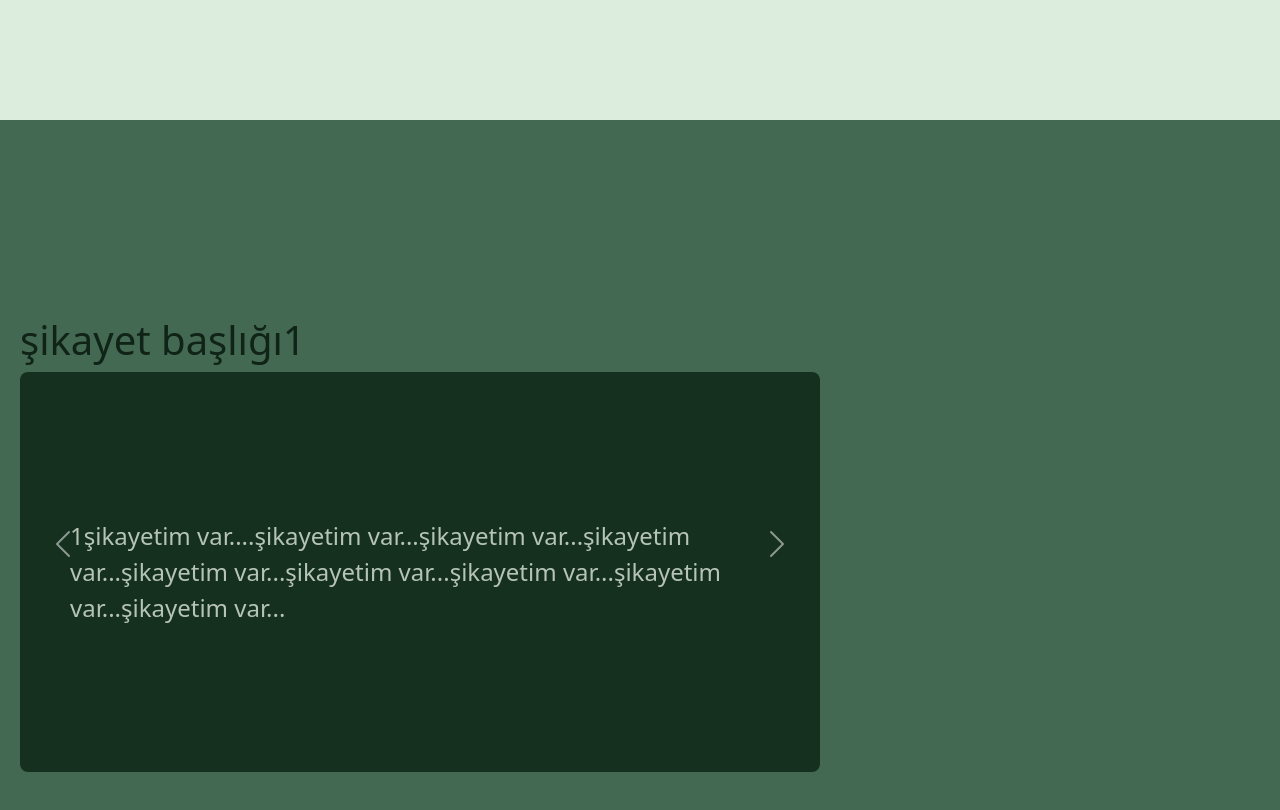
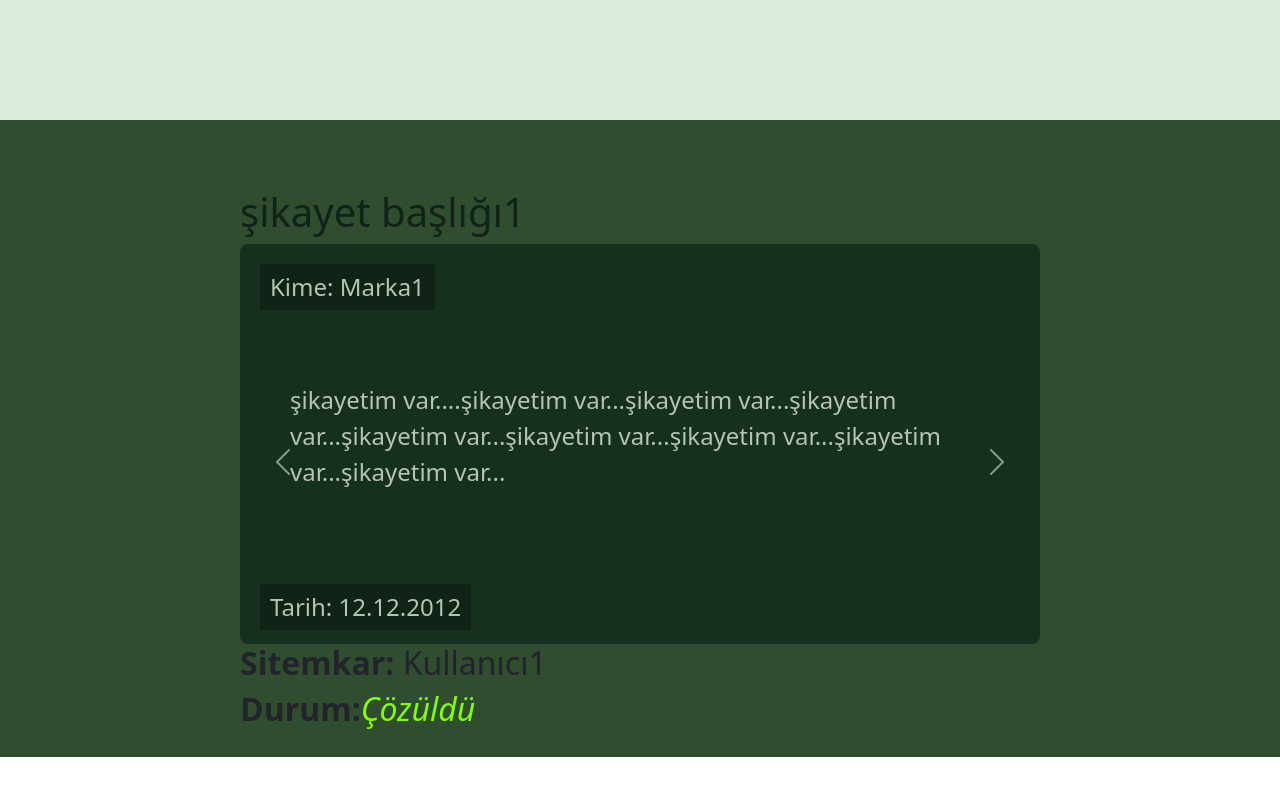
Before and after one commit to mutuceng/Sizlananlar-Web-Site, a plain HTML site: page Ana-Sayfa/Sizlaniyor.html in a window 1280 px wide. Shown: the part 740-1550 px from the top of the page. After the commit the page ends 1497 px from the top, so only its background shows below. Drawn offline with nearby package versions, Linux system fonts and the light colour scheme; files whose address does not match are found by name.

Commit message:
Güncellendi

```diff
--- a/Ana-Sayfa/Sizlaniyor.css
+++ b/Ana-Sayfa/Sizlaniyor.css
@@ -112,4 +112,52 @@ section{
 
 .Sizlanmalar {
     background-color: var(--green2);
-}
+    height: 100%;
+    margin: 0;
+    display: flex;
+    justify-content: center;
+    align-items: center;
+    background-color: #304D30;
+  }
+
+  .sitem_kutu {
+    background-color: #163020;
+    color: #B6C4B6;
+    width: 800px;
+    height: 400px;
+    display: flex;
+    flex-direction: column;
+    align-items: center;
+    justify-content: center;
+    font-size: 24px;
+    border-radius: 8px;
+    padding: 50px;
+    position: relative;
+  }
+
+  .carousel-inner {
+    display: flex;
+    align-items: center;
+    height: 100%;
+  }
+
+  .carousel-item {
+    padding: 20px;
+  }
+
+  .kime {
+    position: absolute;
+    top: 20px;
+    left: 20px;
+    margin: 0;
+    background-color: #102317;
+    padding: 5px 10px;
+  }
+  .tarih{
+  position: absolute;
+    top: 85%;
+    left: 20px;
+    margin: 0;
+    background-color: #102317;
+    padding: 5px 10px;
+  }
--- a/Ana-Sayfa/Sizlaniyor.html
+++ b/Ana-Sayfa/Sizlaniyor.html
@@ -39,19 +39,38 @@
     </section>
 
     <section class="Sizlanmalar">
+
   <div id="carouselExample" class="carousel slide mt-5" data-bs-ride="carousel" data-bs-interval="3000">
     <div class="carousel-inner">
       <div class="carousel-item active">
         <h1 class="sistem_kutu" style="color: #102317;">şikayet başlığı1</h1>
-                <div class="sitem_kutu">1şikayetim var....şikayetim var...şikayetim var...şikayetim var...şikayetim var...şikayetim var...şikayetim var...şikayetim var...şikayetim var...</div>
+        <div class="sitem_kutu">
+          <div class="kime">Kime: Marka1</div>
+          <p>şikayetim var....şikayetim var...şikayetim var...şikayetim var...şikayetim var...şikayetim var...şikayetim var...şikayetim var...şikayetim var...</p>
+            <div class="tarih">Tarih: 12.12.2012</div>
+        </div>
+        <h2 class="sistem_kutu"><b>Sitemkar:</b> Kullanıcı1</h2>
+        <h2 class="sistem_kutu"><b>Durum:</b><i style="color: chartreuse;">Çözüldü</i></h2>
       </div>
       <div class="carousel-item">
         <h1 class="sistem_kutu" style="color: #102317;">şikayet başlığı2</h1>
-                <div class="sitem_kutu">2şikayetim var....şikayetim var...şikayetim var...şikayetim var...şikayetim var...şikayetim var...şikayetim var...şikayetim var...şikayetim var...</div>
+        <div class="sitem_kutu">
+            <div class="kime">Kime: Marka1</div>
+            <p>şikayetim var....şikayetim var...şikayetim var...şikayetim var...şikayetim var...şikayetim var...şikayetim var...şikayetim var...şikayetim var...</p>
+            <div class="tarih">Tarih: 12.12.2012</div>
+        </div>
+          <h2 class="sistem_kutu"><b>Sitemkar:</b> Kullanıcı3</h2>
+        <h2 class="sistem_kutu"><b>Durum:</b><i style="color:crimson;">Cevap Bekliyor</i></h2>
     </div>
       <div class="carousel-item">
         <h1 class="sistem_kutu" style="color: #102317;">şikayet başlığı3</h1>
-                <div class="sitem_kutu">3şikayetim var....şikayetim var...şikayetim var...şikayetim var...şikayetim var...şikayetim var...şikayetim var...şikayetim var...şikayetim var...</div>
+        <div class="sitem_kutu">
+            <div class="kime">Kime: Marka1</div>
+            <p>şikayetim var....şikayetim var...şikayetim var...şikayetim var...şikayetim var...şikayetim var...şikayetim var...şikayetim var...şikayetim var...</p>
+            <div class="tarih">Tarih: 12.12.2012</div>
+        </div>
+        <h2 class="sistem_kutu"><b>Sitemkar:</b> Kullanıcı3</h2>
+        <h2 class="sistem_kutu"><b>Durum:</b><i style="color: chartreuse;">Çözüldü</i></h2>
     </div>
     </div>
     <button class="carousel-control-prev" type="button" data-bs-target="#carouselExample" data-bs-slide="prev">
@@ -63,6 +82,7 @@
       <span class="visually-hidden">Sonrası</span>
     </button>
   </div>
+
     </section>
 
 
```
Lines whose indentation alone changed are shown as unchanged.
